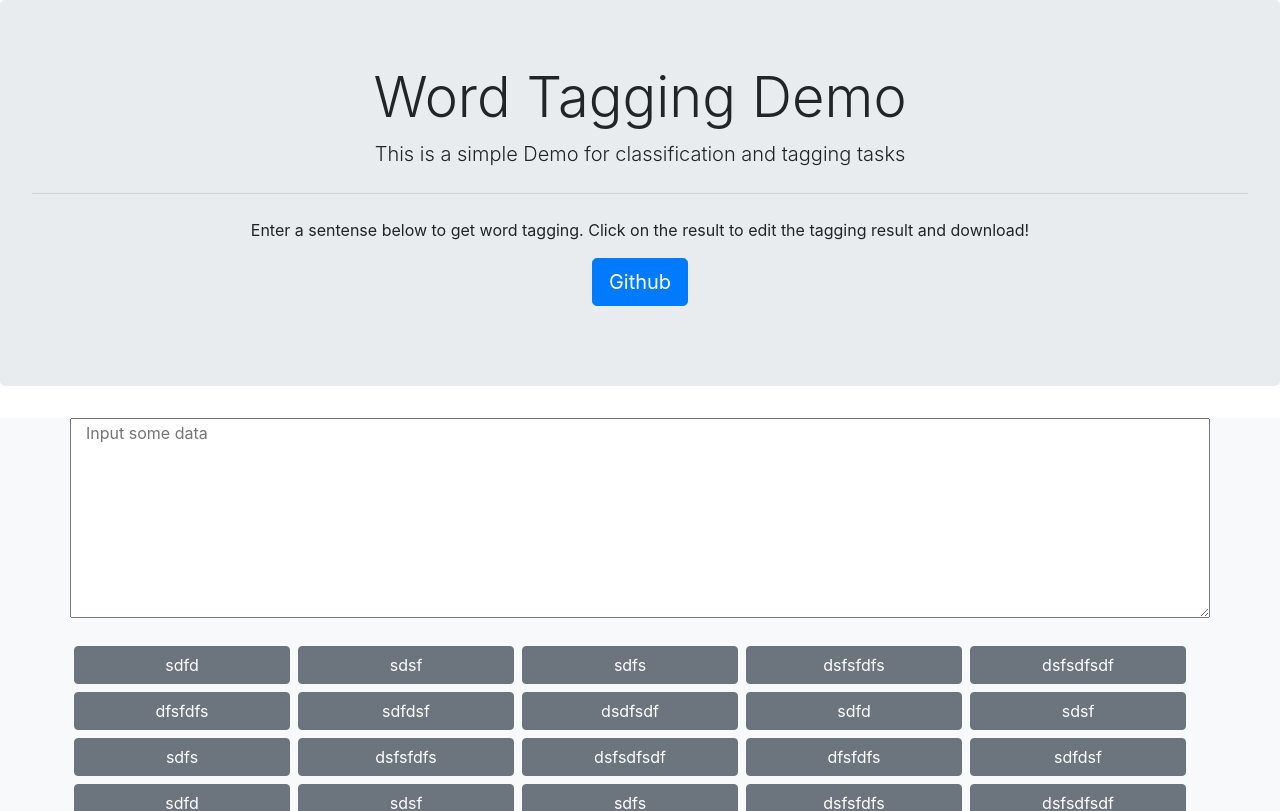
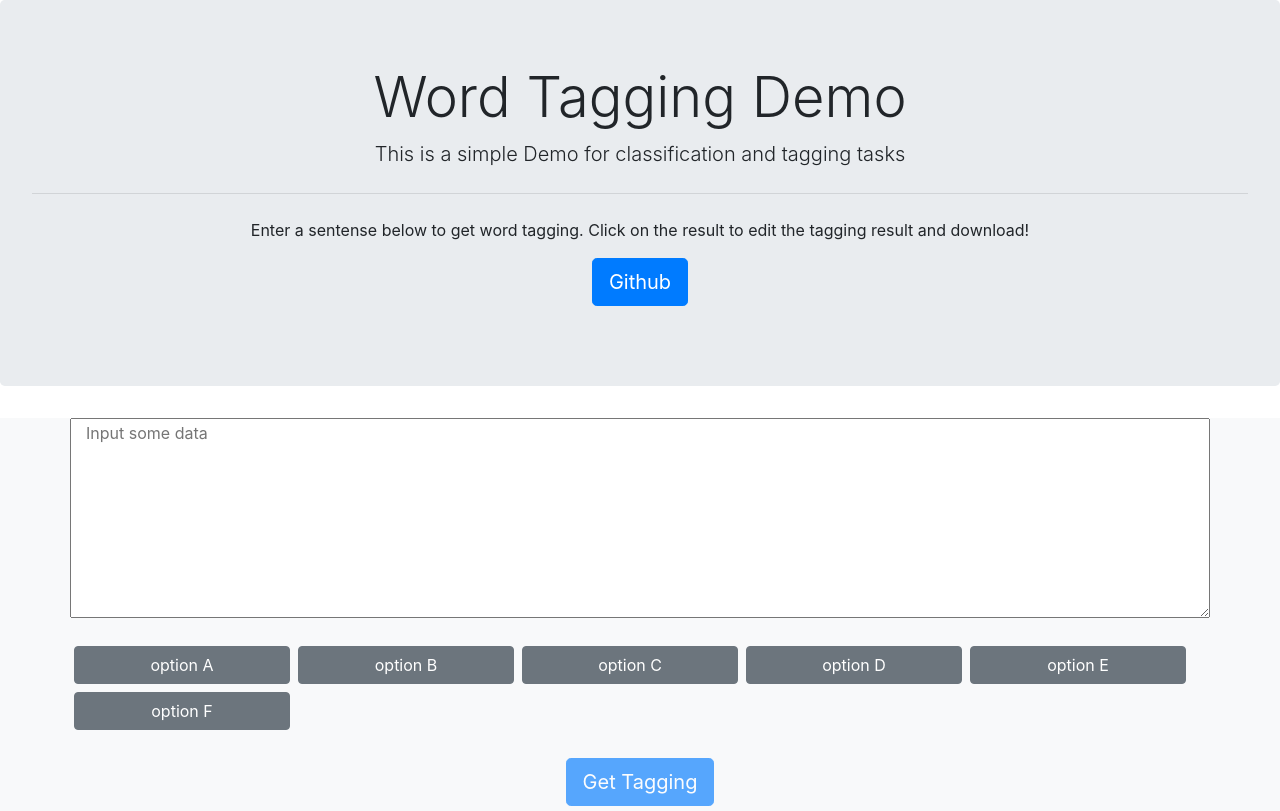
Before and after one commit to h-bar/demofi, a React (Create React App) app: page / in a window 1280 px wide. Shown: the top 811 px of the page. Built offline with nearby package versions, Linux system fonts and the light colour scheme.

Commit message:
rename param options

```diff
--- a/src/App.js
+++ b/src/App.js
@@ -98,7 +98,7 @@
                 <TextAreaIn onUpdate={this.updateData} name="data.content" placeholder="Input some data"></TextAreaIn>
               </div>
               <div  className="mb-4">
-                <OptionBtnIn onUpdate={this.updateData} name="param.content" options={["sdfd", "sdsf", "sdfs", "dsfsfdfs", "dsfsdfsdf", "dfsfdfs", "sdfdsf", "dsdfsdf", "sdfd", "sdsf", "sdfs", "dsfsfdfs", "dsfsdfsdf", "dfsfdfs", "sdfdsf","sdfd", "sdsf", "sdfs", "dsfsfdfs", "dsfsdfsdf", "dfsfdfs", "sdfdsf","sdfd", "sdsf", "sdfs", "dsfsfdfs", "dsfsdfsdf", "dfsfdfs", "sdfdsf","sdfd", "sdsf", "sdfs", "dsfsfdfs", "dsfsdfsdf", "dfsfdfs", "sdfdsf","sdfd", "sdsf", "sdfs", "dsfsfdfs", "dsfsdfsdf", "dfsfdfs", "sdfdsf","sdfd", "sdsf", "sdfs", "dsfsfdfs", "dsfsdfsdf", "dfsfdfs", "sdfdsf","sdfd", "sdsf", "sdfs", "dsfsfdfs", "dsfsdfsdf", "dfsfdfs", "sdfdsf","sdfd", "sdsf", "sdfs", "dsfsfdfs", "dsfsdfsdf", "dfsfdfs", "sdfdsf","sdfd", "sdsf", "sdfs", "dsfsfdfs", "dsfsdfsdf", "dfsfdfs", "sdfdsf",]}></OptionBtnIn>
+                <OptionBtnIn onUpdate={this.updateData} name="param.content" options={["option A", "option B", "option C", "option D", "option E", "option F"]}></OptionBtnIn>
               </div>
               <div className='row justify-content-center mb-4'>
                 <button className="btn btn-lg btn-primary mb-5" disabled={this.state.state === appStates.not_ready} onClick={this.sendData}>Get Tagging</button>
@@ -106,7 +106,7 @@
             </section>
             { this.state.state === appStates.responded ?
               <section>
-                  <ClassificationDisplay classes={['NN', 'JJ', 'DT', 'UH', 'VBZ', 'RB'] }content={this.state.resp} onChange={this.updateResult}></ClassificationDisplay>
+                  <ClassificationDisplay classes={['NN', 'JJ', 'DT', 'UH', 'VBZ', 'RB']} content={this.state.resp} onChange={this.updateResult}></ClassificationDisplay>
                   <a ref={"data:text/json;charset=utf-8," + encodeURIComponent(JSON.stringify(this.state.resp))} download="result.json" className="btn btn-lg btn-primary mb-5">Download Result</a>
               </section> :
               <div></div>
```
